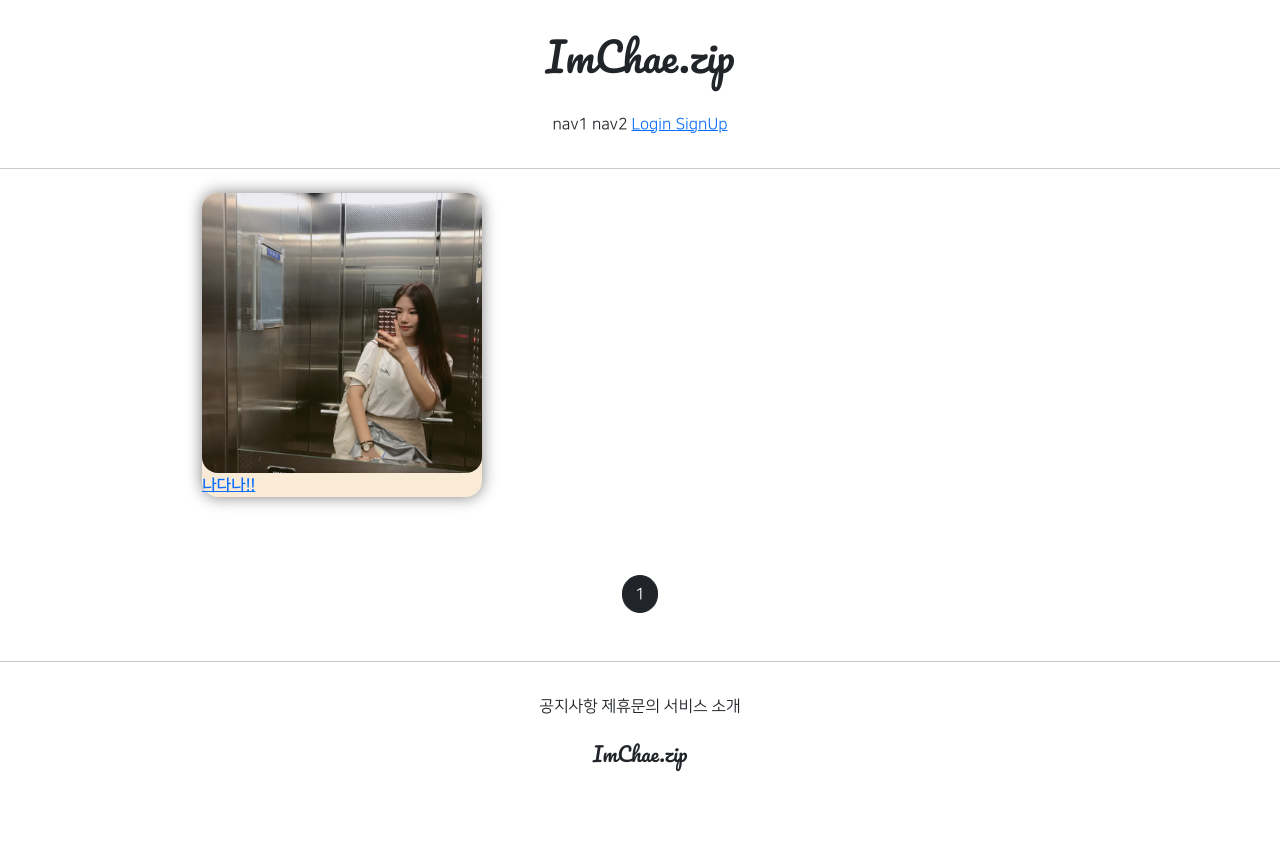
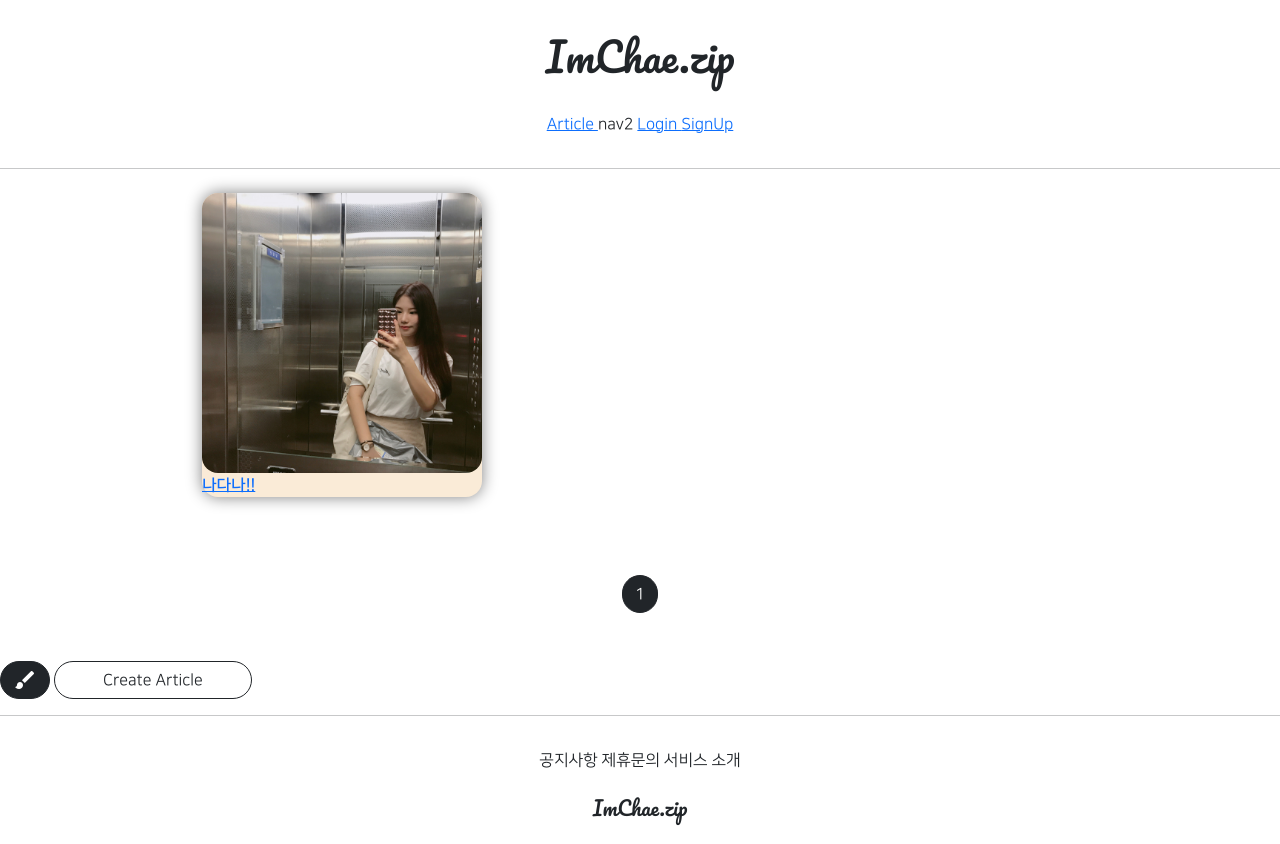
Before and after one commit to chaejinims2/djangoProject2, a Django app: page /articles/list/ in a window 1280 px wide. Before the commit the page ends 771 px from the top, so only its background shows below. Run offline with Django 3.2, Linux system fonts and the light colour scheme; data comes from the database, SQL or seed files in the repository; parts of the project's set-up code (start-up, migrations or seed data) failed here and were passed over; some libraries are stand-ins or nearby versions.

Commit message:
8/06 4ban class commit 5

```diff
--- a/articleapp/templates/articleapp/list.html
+++ b/articleapp/templates/articleapp/list.html
@@ -38,5 +38,17 @@
 
     {% include 'snippets/pagination.html' %}
 
+    <div class=""text-align center>
+        <a href="{% url 'articleapp:create' %}"
+            class="btn btn-dark rounded-pill material-icons">
+             brush
+        </a>
+        <a href="{% url 'articleapp:create' %}"
+            class="btn btn-outline-dark rounded-pill px-5">
+             Create Article
+        </a>
+
+    </div>
+
 
 {% endblock %}
--- a/templates/header.html
+++ b/templates/header.html
@@ -3,7 +3,11 @@
         <h1> ImChae.zip</h1>
     </div>
     <div class="imchaezip_header_button">
-        <span>nav1</span>
+        <span>
+            <a href="{% url 'articleapp:list' %}">
+                Article
+            </a>
+        </span>
         <span>nav2</span>
 
         {% if not user.is_authenticated %}
```
